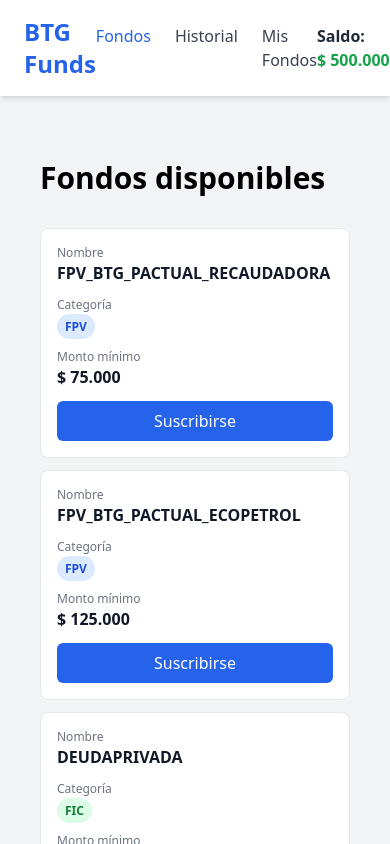
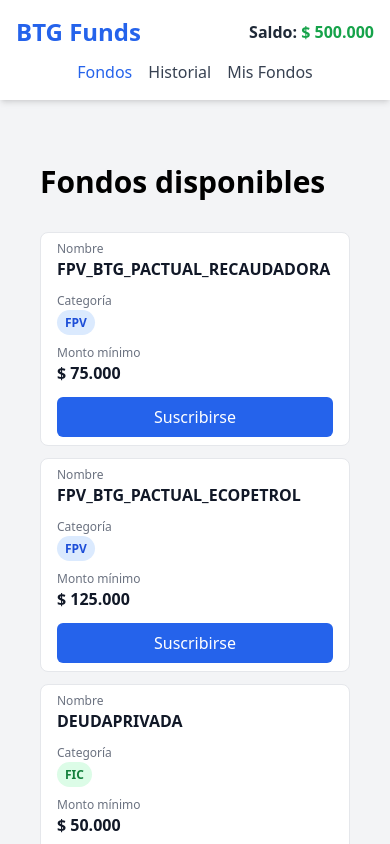
Before and after one commit to Dpalacioo/btg-funds, an Angular app: page /funds in a window 390 px wide. Shown: the top 844 px of the page. Built offline with nearby package versions, Linux system fonts and the light colour scheme; data requests are answered from the project's data file.

Commit message:
fix(ui): adjust header layout for mobile and tablet (title left, balance right)

```diff
--- a/src/app/features/funds/components/fund-card/fund-card.component.html
+++ b/src/app/features/funds/components/fund-card/fund-card.component.html
@@ -1,5 +1,5 @@
 <div
-  class="grid grid-cols-1 md:grid-cols-12 gap-3 md:gap-4 mb-3 bg-white px-4 md:px-6 py-4 rounded-lg border hover:border-gray-300 hover:bg-gray-50 hover:shadow-md transition-all duration-300"
+  class="grid grid-cols-1 md:grid-cols-12 gap-3 md:gap-4 mb-3 bg-white px-4 md:px-6 py-2 rounded-lg border hover:border-gray-300 hover:bg-gray-50 hover:shadow-md transition-all duration-300"
 >
   <div class="md:col-span-5">
     <div class="text-xs text-gray-500 md:hidden">Nombre</div>
--- a/src/app/shared/components/header/header.component.html
+++ b/src/app/shared/components/header/header.component.html
@@ -1,13 +1,27 @@
 <header class="bg-white shadow-md">
-  <div class="max-w-6xl mx-auto px-6 py-4 flex items-center justify-between">
-    <h1 class="text-2xl font-bold text-blue-600">BTG Funds</h1>
+  <div
+    class="max-w-6xl mx-auto px-4 md:px-6 py-4 flex flex-col lg:flex-row lg:items-center lg:justify-between gap-3 lg:gap-0"
+  >
+    <div class="flex items-center justify-between">
+      <h1 class="text-2xl font-bold text-blue-600">BTG Funds</h1>
 
-    <nav class="flex gap-6 text-gray-700 font-medium">
+      <div class="text-gray-800 font-semibold lg:hidden">
+        Saldo:
+        <span class="text-green-600">
+          {{ balance$ | async | currency: "COP" : "symbol" : "1.0-0" }}
+        </span>
+      </div>
+    </div>
+
+    <nav
+      class="flex justify-center lg:justify-start gap-4 md:gap-6 text-gray-700 font-medium"
+    >
       <a routerLink="/funds" routerLinkActive="text-blue-600"> Fondos </a>
 
       <a routerLink="/transactions" routerLinkActive="text-blue-600">
         Historial
       </a>
+
       <a
         routerLink="/my-funds"
         routerLinkActive="text-blue-600"
@@ -17,7 +31,7 @@
       </a>
     </nav>
 
-    <div class="text-gray-800 font-semibold">
+    <div class="text-gray-800 font-semibold hidden lg:block">
       Saldo:
       <span class="text-green-600">
         {{ balance$ | async | currency: "COP" : "symbol" : "1.0-0" }}
```
